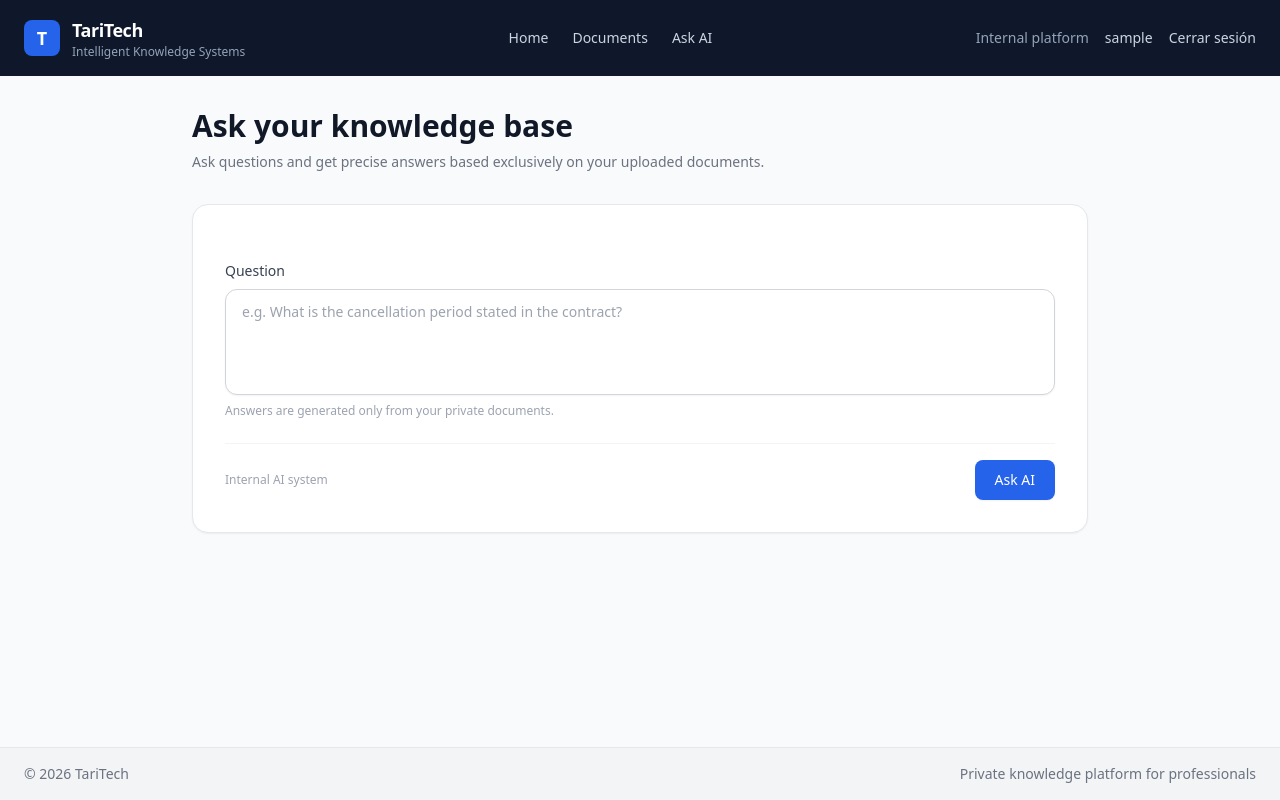
After one commit to Tarik2012/RAG, a Django app: page /documents/ask/ui/ in a window 1280 px wide. The commit adds this page. Run offline with Django 4.2, Linux system fonts and the light colour scheme; the visitor is signed in with stand-in values (Sample User, id 1); some libraries are stand-ins or nearby versions.

Commit message:
Improve Ask UI UX with POST-Redirect-GET pattern

```diff
--- a/core/templates/core/base.html
+++ b/core/templates/core/base.html
@@ -53,9 +53,13 @@
           <a href="{% url 'documents:list' %}" class="text-slate-300 hover:text-white transition">
             Documents
           </a>
-          <span class="text-slate-500 cursor-not-allowed">
+          <a
+            href="{% url 'documents:ask_ui' %}"
+            class="text-slate-300 hover:text-white transition"
+          >
             Ask AI
-          </span>
+          </a>
+
         </nav>
 
         <!-- Auth (ADMIN ONLY, SIMPLE) -->
--- /dev/null
+++ b/documents/templates/documents/ask.html
@@ -0,0 +1,87 @@
+{% extends "core/base.html" %}
+
+{% block title %}Ask AI | TariTech{% endblock %}
+
+{% block content %}
+<div class="max-w-4xl mx-auto space-y-8">
+
+  <!-- Header -->
+  <div>
+    <h1 class="text-3xl font-semibold text-gray-900">
+      Ask your knowledge base
+    </h1>
+    <p class="mt-2 text-sm text-gray-500 max-w-2xl">
+      Ask questions and get precise answers based exclusively on your uploaded documents.
+    </p>
+  </div>
+
+  <!-- Ask card -->
+  <div class="bg-white border border-gray-200 rounded-2xl shadow-sm">
+    <form method="post" class="p-8 space-y-6">
+      {% csrf_token %}
+
+      <!-- Question -->
+      <div>
+        <label class="block text-sm font-medium text-gray-700 mb-2">
+          Question
+        </label>
+
+        <textarea
+          name="question"
+          rows="4"
+          required
+          class="block w-full resize-none rounded-xl border border-gray-300 px-4 py-3 text-sm shadow-sm
+                 focus:border-accent focus:ring-2 focus:ring-accent/20 transition"
+          placeholder="e.g. What is the cancellation period stated in the contract?"
+        >{{ question }}</textarea>
+
+        <div class="mt-2 text-xs text-gray-400">
+          Answers are generated only from your private documents.
+        </div>
+      </div>
+
+      <!-- Actions -->
+      <div class="flex items-center justify-between pt-4 border-t border-gray-100">
+        <span class="text-xs text-gray-400">
+          Internal AI system
+        </span>
+
+        <button
+          type="submit"
+          class="inline-flex items-center gap-2 rounded-lg bg-accent px-5 py-2.5
+                 text-sm font-medium text-white shadow-sm
+                 hover:bg-blue-500 focus:outline-none focus:ring-2 focus:ring-accent/30 transition"
+        >
+          Ask AI
+        </button>
+      </div>
+    </form>
+  </div>
+
+  {% if answer %}
+    <!-- Answer -->
+    <div class="bg-white border border-gray-200 rounded-2xl shadow-sm">
+      <div class="p-8 space-y-4">
+        <div class="flex items-center justify-between">
+          <h2 class="text-lg font-semibold text-gray-900">
+            Answer
+          </h2>
+
+          <span class="text-xs text-gray-400">
+            Generated by AI
+          </span>
+        </div>
+
+        <div class="rounded-lg bg-gray-50 border border-gray-200 p-5 text-sm text-gray-800 leading-relaxed whitespace-pre-wrap">
+{{ answer.answer }}
+        </div>
+
+        <div class="pt-3 text-xs text-gray-400 flex gap-6">
+          <span>Chunks used: {{ answer.chunks_used }}</span>
+        </div>
+      </div>
+    </div>
+  {% endif %}
+
+</div>
+{% endblock %}
--- a/documents/urls.py
+++ b/documents/urls.py
@@ -1,5 +1,11 @@
 from django.urls import path
-from .views import document_list, document_upload, document_delete, ask_view
+from .views import (
+    document_list,
+    document_upload,
+    document_delete,
+    ask_view,
+    ask_page,
+)
 
 app_name = "documents"
 
@@ -7,5 +13,10 @@ urlpatterns = [
     path("", document_list, name="list"),
     path("upload/", document_upload, name="upload"),
     path("delete/<int:pk>/", document_delete, name="delete"),
+
+    # API (RAG)
     path("ask/", ask_view, name="ask"),
+
+    # UI (interfaz humana)
+    path("ask/ui/", ask_page, name="ask_ui"),
 ]
--- a/documents/views.py
+++ b/documents/views.py
@@ -103,3 +103,40 @@ def ask_view(request):
     result = ask_service.ask(question=question)
 
     return JsonResponse(result, status=200)
+
+
+from django.shortcuts import redirect
+
+@login_required
+def ask_page(request):
+    if request.method == "POST":
+        question = request.POST.get("question", "").strip()
+
+        if question:
+            embedding_provider = FakeEmbeddingProvider()
+            retriever = Retriever(embedding_provider)
+            llm_provider = FakeLLMProvider()
+
+            ask_service = AskService(
+                retriever=retriever,
+                llm_provider=llm_provider,
+            )
+
+            result = ask_service.ask(question=question)
+
+            # Guardamos la respuesta en sesión (temporal)
+            request.session["ask_answer"] = result
+
+        return redirect("documents:ask_ui")
+
+    # GET
+    answer = request.session.pop("ask_answer", None)
+
+    return render(
+        request,
+        "documents/ask.html",
+        {
+            "answer": answer,
+            "question": "",
+        },
+    )
```
